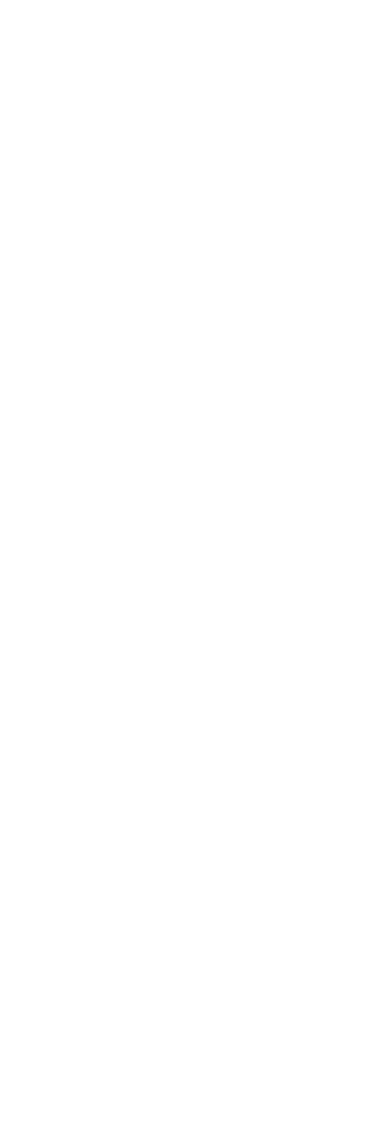
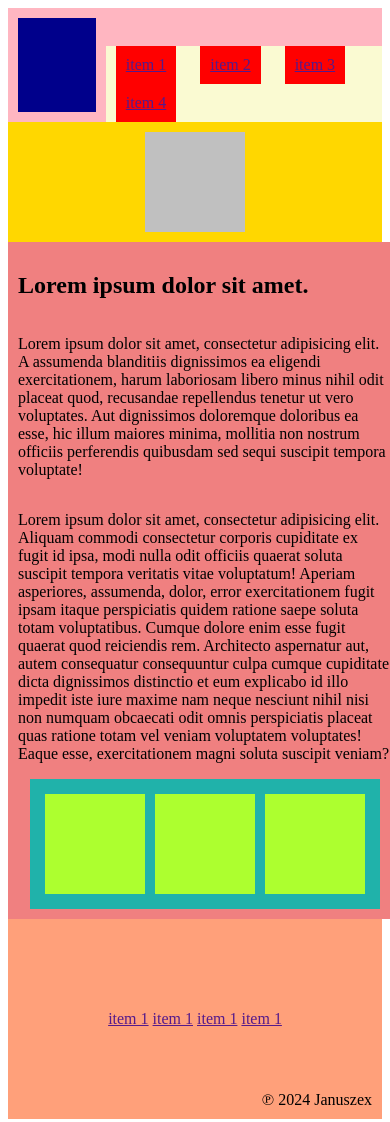
Before and after one commit to klaudiahendel/layout, a plain HTML site: page index.html in a window 390 px wide. Before the commit the page ends 844 px from the top, so only its background shows below. Drawn offline with Linux system fonts and the light colour scheme.

Commit message:
flexbox layout with responsive examples

```diff
--- a/index.html
+++ b/index.html
@@ -10,5 +10,44 @@
 </head>
 <body>
 
+<div class="container">
+    <header class="header__wrapper">
+        <a href="" class="logo">
+            <img src="" alt="" class="logo__img">
+        </a>
+        <nav class="menu">
+            <a href="" class="menu__item menu__item--active">item 1</a>
+            <a href="" class="menu__item">item 2</a>
+            <a href="" class="menu__item">item 3</a>
+            <a href="" class="menu__item">item 4</a>
+        </nav>
+    </header>
+</div>
+
+<main class="main__wrapper">
+    <article class="mainArticle">
+        <h1 class="mainArticle__hdl">Lorem ipsum dolor sit amet.</h1>
+        <p class="mainArticle__text">Lorem ipsum dolor sit amet, consectetur adipisicing elit. A assumenda blanditiis dignissimos ea eligendi exercitationem, harum laboriosam libero minus nihil odit placeat quod, recusandae repellendus tenetur ut vero voluptates. Aut dignissimos doloremque doloribus ea esse, hic illum maiores minima, mollitia non nostrum officiis perferendis quibusdam sed sequi suscipit tempora voluptate!</p>
+        <p class="mainArticle__text">Lorem ipsum dolor sit amet, consectetur adipisicing elit. Aliquam commodi consectetur corporis cupiditate ex fugit id ipsa, modi nulla odit officiis quaerat soluta suscipit tempora veritatis vitae voluptatum! Aperiam asperiores, assumenda, dolor, error exercitationem fugit ipsam itaque perspiciatis quidem ratione saepe soluta totam voluptatibus. Cumque dolore enim esse fugit quaerat quod reiciendis rem. Architecto aspernatur aut, autem consequatur consequuntur culpa cumque cupiditate dicta dignissimos distinctio et eum explicabo id illo impedit iste iure maxime nam neque nesciunt nihil nisi non numquam obcaecati odit omnis perspiciatis placeat quas ratione totam vel veniam voluptatem voluptates! Eaque esse, exercitationem magni soluta suscipit veniam?</p>
+        <section class="mainArticle__related related">
+            <div class="related__item"></div>
+            <div class="related__item"></div>
+            <div class="related__item"></div>
+        </section>
+    </article>
+    <aside class="aside">
+        <div class="aside__item"></div>
+    </aside>
+
+    <footer class="footer__wrapper">
+        <nav class="secondaryMenu">
+            <a href="" class="secondaryMenu__item">item 1</a>
+            <a href="" class="secondaryMenu__item">item 1</a>
+            <a href="" class="secondaryMenu__item">item 1</a>
+            <a href="" class="secondaryMenu__item">item 1</a>
+        </nav>
+        <p class="copyright">&copysr; 2024 Januszex</p>
+    </footer>
+</main>
 </body>
 </html>
--- a/src/css/styles.css
+++ b/src/css/styles.css
@@ -0,0 +1,134 @@
+container {
+    max-width: 1200px;
+    width: 100%;
+    background-color: lightblue;
+    margin-inline: auto;
+}
+
+.header__wrapper {
+    background-color: lightpink;
+    display: flex;
+    justify-content: space-between;
+    align-items: flex-end;
+}
+
+.logo {
+    width: 94px;
+    height: 94px;
+    background-color: darkblue;
+    display: inline-block;
+    margin: 10px;
+}
+
+.logo .logo__img {
+}
+
+.menu {
+    background-color: lightgoldenrodyellow;
+}
+
+.menu .menu__item {
+    padding: 10px;
+    display: inline-block;
+    margin-inline: 10px;
+    background-color: red;
+}
+
+.menu .menu__item.menu__item--active {
+}
+
+.main__wrapper {
+    background-color: lightcyan;
+    display: flex;
+    flex-direction: column;
+}
+
+@media screen and (min-width: 650px) {
+    .main__wrapper {
+        flex-direction: row;
+    }
+}
+
+.mainArticle {
+    background-color: lightcoral;
+    padding: 10px;
+    width: 100%;
+    display: flex;
+    flex-direction: column;
+    justify-content: center;
+}
+
+.mainArticle .mainArticle__hdl {
+}
+
+.mainArticle .mainArticle__text {
+}
+
+.mainArticle .mainArticle__related {
+}
+
+.related {
+    background-color: lightseagreen;
+    padding: 10px;
+    display: flex;
+    justify-content: space-around;
+    max-width: 400px;
+    align-self: center;
+    /*margin-inline: auto;*/
+}
+
+.related .related__item {
+    width: 100px;
+    height: 100px;
+    background-color: greenyellow;
+    margin: 5px;
+}
+
+.aside {
+    background-color: gold;
+    display: flex;
+    justify-content: center;
+    order: -10;
+}
+
+@media screen and (min-width: 400px){
+    .aside {
+        order: 0;
+    }
+}
+
+@media screen and (min-width: 650px) {
+    .aside {
+        flex-direction: column;
+        justify-content: space-around;
+    }
+}
+
+.aside .aside__item {
+    width: 100px;
+    height: 100px;
+    background-color: silver;
+    margin: 10px;
+}
+
+.footer__wrapper {
+    background-color: lightsalmon;
+    min-height: 200px;
+    display: flex;
+    justify-content: center;
+    align-items: center;
+    position: relative;
+}
+
+.secondaryMenu {
+}
+
+.secondaryMenu .secondaryMenu__item {
+}
+
+.copyright {
+    position: absolute;
+    bottom: 10px;
+    right: 10px;
+    margin: 0;
+}
```
Also changed, not shown: 2 other files.
